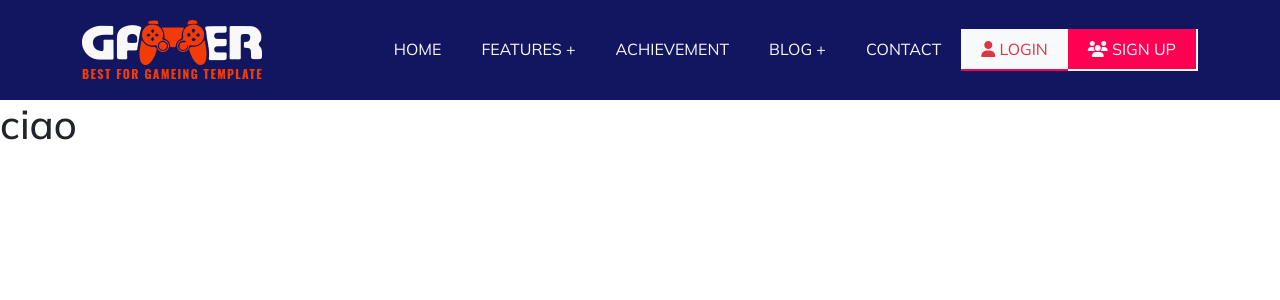
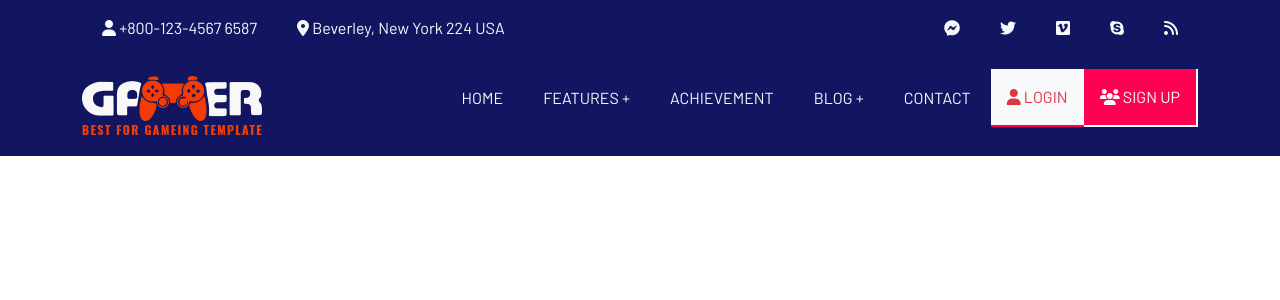
Before and after one commit to federicomanni97/proj-html-vuejs, a Vue app: page / in a window 1280 px wide. Shown: the top 300 px of the page. Built offline with nearby package versions, Linux system fonts and the light colour scheme.

Commit message:
topheader-setup added

```diff
--- a/src/App.vue
+++ b/src/App.vue
@@ -1,10 +1,5 @@
 <template>
-  <body>
-    <div class="text-light">
       <HeaderComponent/>
-    </div>
-    <h1>ciao</h1>
-  </body>
 </template>
 
 
--- a/src/assets/styles/main.scss
+++ b/src/assets/styles/main.scss
@@ -1,5 +1,5 @@
 @use './partials/variables' as *;
-@import url('https://fonts.googleapis.com/css2?family=Mulish:wght@400;500;700;800&display=swap');
+@import url('https://fonts.googleapis.com/css2?family=Barlow:ital,wght@0,100;0,400;0,500;0,600;0,700;0,800;1,500&display=swap');
 @import 'bootstrap/scss/bootstrap';
 
 $fa-font-path: '../webfonts';
@@ -9,5 +9,5 @@ $fa-font-path: '../webfonts';
 @import '@fortawesome/fontawesome-free/scss/brands.scss';
 
 *{
-    font-family: 'Mulish', sans-serif;
+    font-family: 'Barlow', sans-serif;
 }
--- a/src/components/HeaderComponent.vue
+++ b/src/components/HeaderComponent.vue
@@ -1,44 +1,54 @@
 <template>
-    <div>
-        <nav class="navbar-expand-lg  navstyle">
-            <div class="collapse navbar-collapse container d-flex justify-content-between text-uppercase" id="navbarNav">
-                <img src="/public/images/logo.png" alt="Logo">
+        <div class="navstyle text-light pt-3">
+            <div class="container d-flex justify-content-between">
+                    <div>
+                        <ul class="d-flex align-items-center list-unstyled">
+                            <li><i class="fa-solid fa-user"></i> +800-123-4567 6587</li>
+                            <li><i class="fa-solid fa-location-dot"></i> Beverley, New York 224 USA</li>
+                        </ul>
+                    </div>
+                    <div>
+                        <ul class="d-flex align-items-center list-unstyled">
+                            <li><i class="fa-brands fa-facebook-messenger"></i></li>
+                            <li><i class="fa-brands fa-twitter"></i></li>
+                            <li><i class="fa-brands fa-vimeo"></i></li>
+                            <li><i class="fa-brands fa-skype"></i></li>
+                            <li><i class="fa-solid fa-rss"></i></li>
+                        </ul>
+                    </div>
+            </div>
+        </div>
+        <nav class="navstyle">
+            <div class="container d-flex align-items-center justify-content-between text-uppercase" id="navbarNav">
                 <div>
-                    <ul class="navbar-nav text-light">
-                        <li class="nav-item">
-                            <a class="nav-link" href="#">Home <span class="sr-only">(current)</span></a>
+                    <img src="/public/images/logo.png" alt="Logo">
+                </div>
+                <div>
+                    <ul class="d-flex list-unstyled text-light align-items-center">
+                        <li class="" v-for="navs in store.navArray">
+                            <a class="nav-link" href="#">{{ navs }}</a>
                         </li>
-                        <li class="nav-item">
-                            <a class="nav-link" href="#">Features +</a>
-                        </li>
-                        <li class="nav-item">
-                            <a class="nav-link" href="#">Achievement</a>
-                        </li>
-                        <li class="nav-item">
-                            <a class="nav-link disabled" href="#">Blog +</a>
-                        </li>
-                        <li class="nav-item">
-                            <a class="nav-link disabled" href="#">Contact</a>
-                        </li>
-                        <li class="nav-item text-danger bg-light borderbutton1">
+                        <li class="text-danger bg-light borderbutton1 p-3">
                             <a class="nav-link disabled" href="#"><i class="fa-solid fa-user"></i> Login</a>
                         </li>
-                        <li class="nav-item bgbutton borderbutton2">
+                        <li class="bgbutton borderbutton2 p-3">
                             <a class="nav-link disabled" href="#"><i class="fa-solid fa-users"></i> Sign Up</a>
                         </li>
                     </ul>
                 </div>
             </div>
         </nav>
-    </div>
 </template>
 
 <script>
+import { store } from '../data/store'
 export default {
     data() {
 
 
-        return {}
+        return {
+            store
+        }
     }
 }
 </script>
@@ -64,4 +74,5 @@ li{
     border-right: 2px solid white;
     border-bottom: 2px solid white;
 }
+
 </style>
--- a/src/data/store.js
+++ b/src/data/store.js
@@ -1,2 +1,15 @@
 import {reactive} from 'vue';
-export const store = reactive({})
+export const store = reactive({
+    navArray: [
+        'Home',
+        'Features +',
+        'Achievement',
+        'Blog +',
+        'Contact'
+    ],
+    navButtons: [
+        '<i class="fa-solid fa-user"></i> Login',
+        '<i class="fa-solid fa-users"></i> Sign Up'
+    ]
+
+})
```
